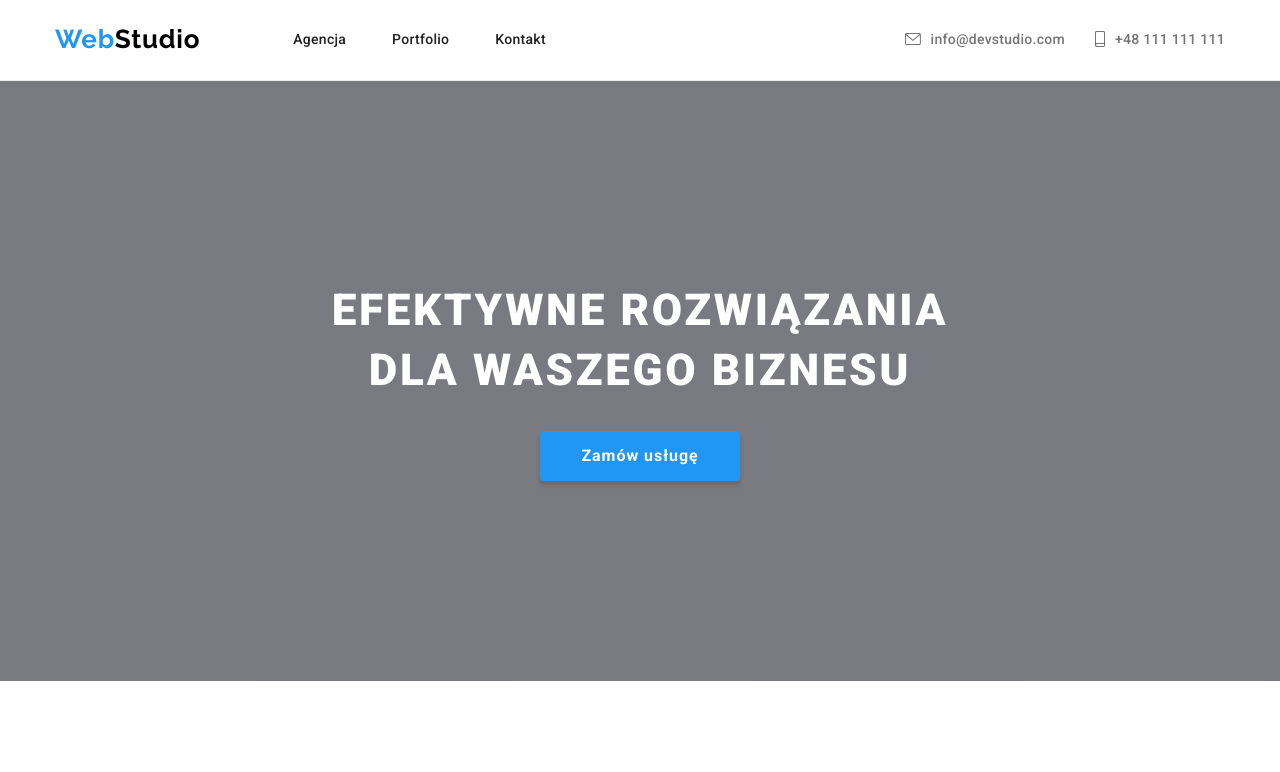
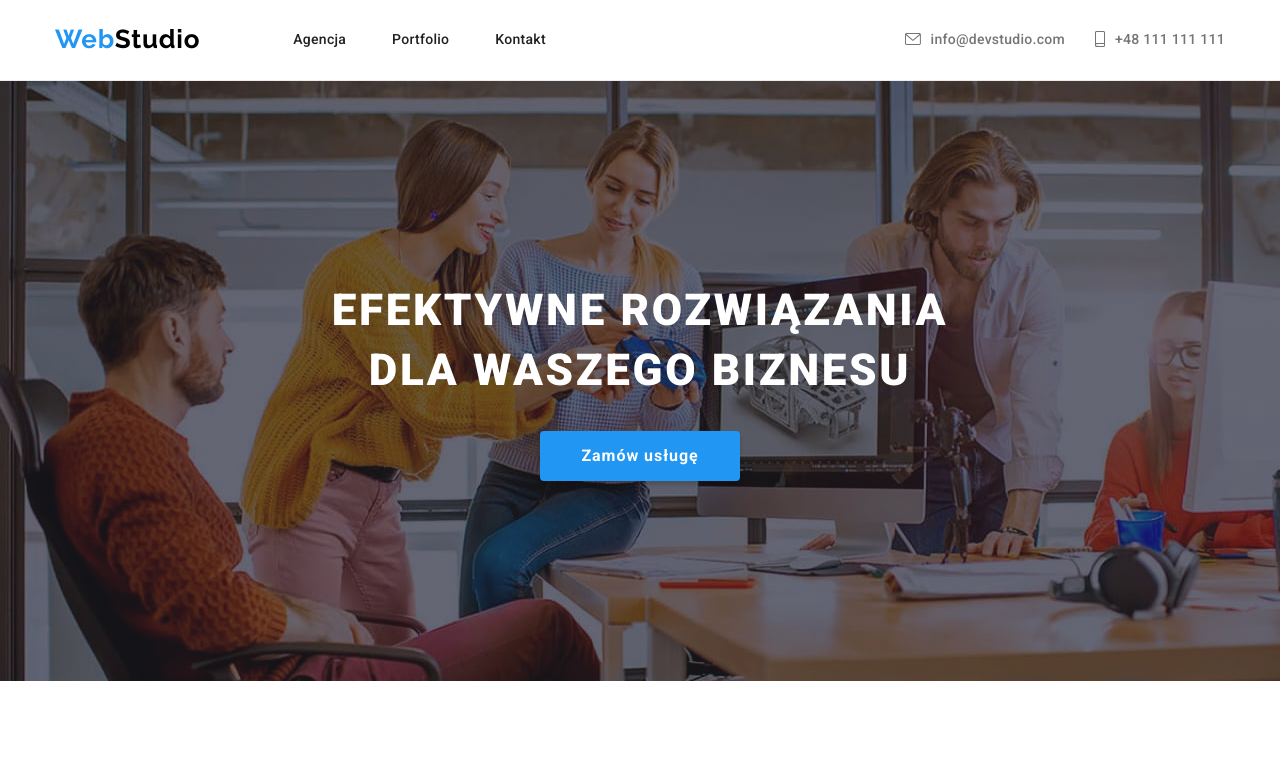
Before and after one commit to MateuszJaz/goit-markup-hw-05, a plain HTML site: page index.html in a window 1280 px wide. Shown: the top 772 px of the page. Drawn offline with nearby package versions, Linux system fonts and the light colour scheme; files whose address does not match are found by name.

Commit message:
poprawiono ściezki do obrazów

```diff
--- a/css/style.css
+++ b/css/style.css
@@ -182,7 +182,7 @@ img {
   margin: 0 auto;
   display: flex;
   background: linear-gradient(rgba(47, 48, 58, 0.4), rgba(47, 48, 58, 0.4)),
-    url(images/hero/hero-img.jpg) no-repeat;
+    url(../images/hero/hero-img.jpg) no-repeat;
   background-color: rgba(47, 48, 58, 0.4);
   padding-top: 200px;
   padding-bottom: 200px;
```
